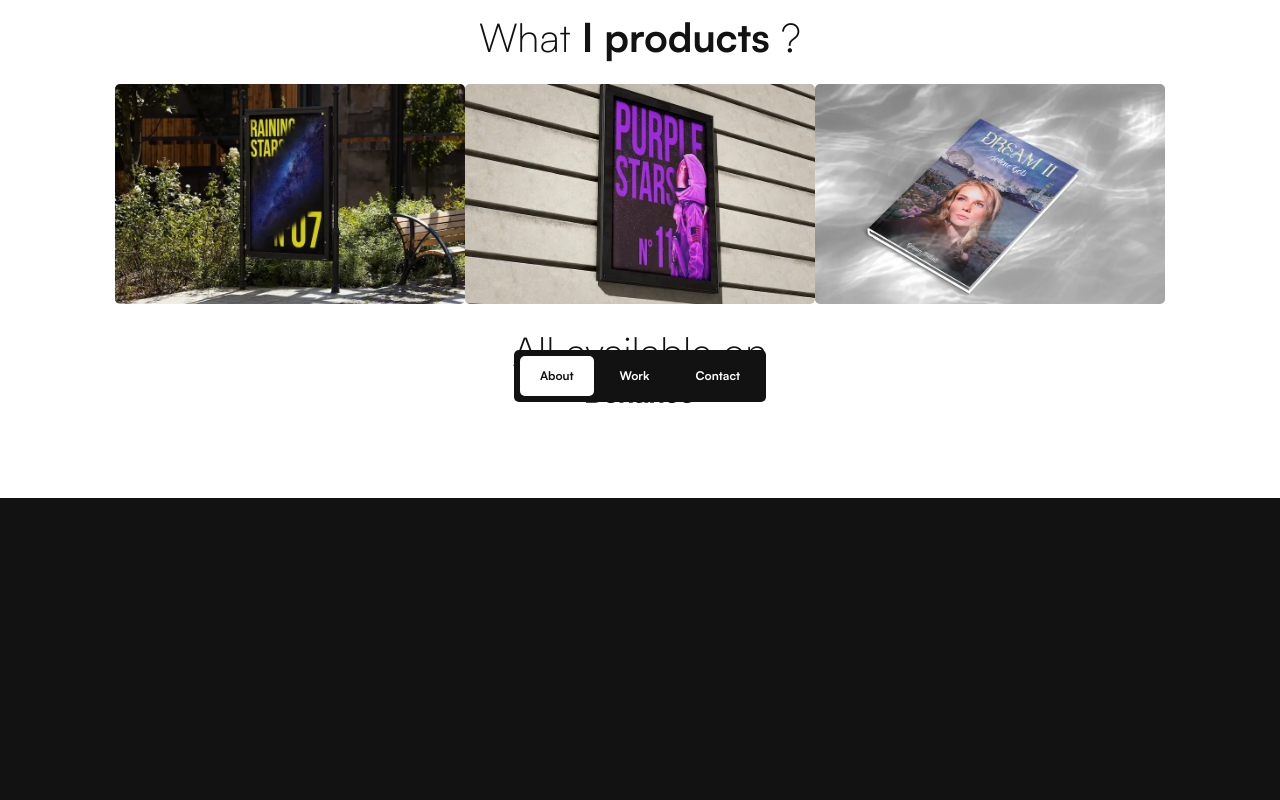
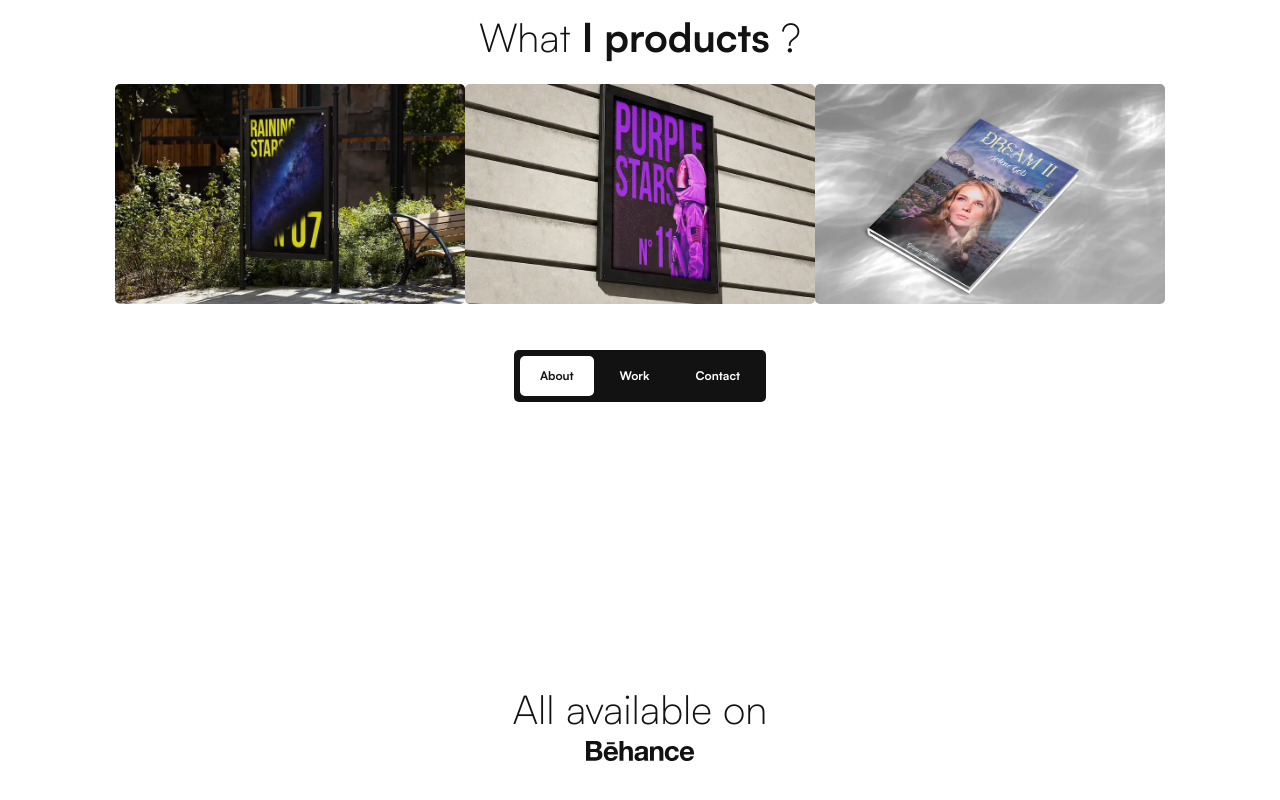
Before and after one commit to jeremybeziat/portfolio, a React (Create React App) app: page / in a window 1280 px wide. Shown: the part 378-1178 px from the top of the page. Before the commit the page ends 876 px from the top, so only its background shows below. Built offline with nearby package versions, Linux system fonts and the light colour scheme; what gsap-trial would draw is missing.

Commit message:
refactor : animation gsap

```diff
--- a/src/App.js
+++ b/src/App.js
@@ -3,7 +3,9 @@ import { BrowserRouter, Routes, Route } from "react-router-dom";
 import Home from "./pages/Home";
 import Work from "./pages/Work";
 import Contact from "./pages/Contact";
-import React, { useState } from "react";
+import React, { useState, useEffect, useRef } from "react";
+import { gsap } from "gsap";
+import { ScrollTrigger } from "gsap/ScrollTrigger";
 
 function App() {
   const [isDarkMode, setIsDarkMode] = useState(false);
--- a/src/assets/styles/home.scss
+++ b/src/assets/styles/home.scss
@@ -108,6 +108,13 @@ section.product {
     }
   }
 }
+.available {
+  display: flex;
+  flex-direction: column;
+  justify-content: center;
+  align-items: center;
+  height: 100vh;
+}
 
 @media (min-width: 375px) {
   section.product .work-product figure {
--- a/src/pages/Home.js
+++ b/src/pages/Home.js
@@ -5,7 +5,6 @@ import work1 from "../assets/images/mockup-raining-phone.webp";
 import work2 from "../assets/images/mockup-purple-phone.webp";
 import work3 from "../assets/images/mockup-dream-phone.webp";
 import ScrollTrigger from "gsap-trial/ScrollTrigger";
-import messages from "../components/langue";
 
 gsap.registerPlugin(ScrollTrigger); // Enregistrez le plugin ScrollTrigger
 
@@ -57,8 +56,6 @@ function Home() {
   const element2Ref = useRef(null);
   const element3Ref = useRef(null);
   const element4Ref = useRef(null);
-  const element5Ref = useRef(null);
-  const element6Ref = useRef(null);
 
   useEffect(() => {
     // Animation d'apparition des éléments avec GSAP
@@ -68,27 +65,44 @@ function Home() {
         element2Ref.current,
         element3Ref.current,
         element4Ref.current,
-        element5Ref.current,
-        element6Ref.current,
       ],
       {
         opacity: 0,
-        y: 50,
-        stagger: 0.2, // délai entre chaque élément
+        y: 100,
+        stagger: 0.5, // délai entre chaque élément
         duration: 1,
         scrollTrigger: {
-          // markers: true,
+          markers: true,
           trigger: sectionRef.current, // section en tant que déclencheur
-          start: "top 20%", // point de départ de l'animation
-          end: "20% top", // point d'arrivée de l'animation
+          start: "top 50%", // point de départ de l'animation
+          end: "5% top", // point d'arrivée de l'animation
           scrub: true, // effet d'effacement lors du scroll
         },
       }
     );
   }, []);
+
+  const myElement = useRef(null);
+
+  useEffect(() => {
+    gsap.from(myElement.current, {
+      opacity: 0,
+      y: 100,
+      duration: 1,
+      scrollTrigger: {
+        // marker: true,
+        trigger: myElement.current,
+        start: "20% 30%",
+        end: "bottom 20%",
+        toggleActions: "play none none reverse",
+      },
+    });
+  }, []);
+
   return (
     <div>
       <Header />
+      <div>
         <div ref={pageRef}>
           <div>
             <main className="home-about">
@@ -100,10 +114,10 @@ function Home() {
                   </h1>
                   <div>
                     <p ref={(el) => (texteRefs.current[1] = el)}>
-                    I started as a graphic designer in 2021 and I reconverted in
-                    2022 to become a front-end developer with the graduation of
-                    my web/web mobile developer. I am now a designer UI training
-                    with Formasup81.
+                      I started as a graphic designer in 2021 and I reconverted
+                      in 2022 to become a front-end developer with the
+                      graduation of my web/web mobile developer. I am now a
+                      designer UI training with Formasup81.
                     </p>
                     <p ref={(el) => (texteRefs.current[2] = el)}>
                       The technologies I use every day : SCSS, Javascript,
@@ -148,12 +162,18 @@ function Home() {
                   </figure>
                   <figure ref={element4Ref}>
                     <a href="https://www.behance.net/gallery/161021241/DREAM-II">
-                    <img height={500} width={500} src={work3} alt="DREAM II" />
+                      <img
+                        height={500}
+                        width={500}
+                        src={work3}
+                        alt="DREAM II"
+                      />
                     </a>
                   </figure>
                 </div>
-              <h3 ref={element5Ref}>All available on</h3>
-              <div ref={element6Ref} className="behance">
+                <div ref={myElement} className="available">
+                  <h3>All available on</h3>
+                  <div className="behance">
                     <a
                       title="jeremybeziat-Behance"
                       href="https://www.behance.net/jeremybeziat"
@@ -172,8 +192,10 @@ function Home() {
                       </svg>
                     </a>
                   </div>
+                </div>
               </section>
             </main>
+          </div>
         </div>
       </div>
     </div>
```
Lines whose indentation alone changed are shown as unchanged.
